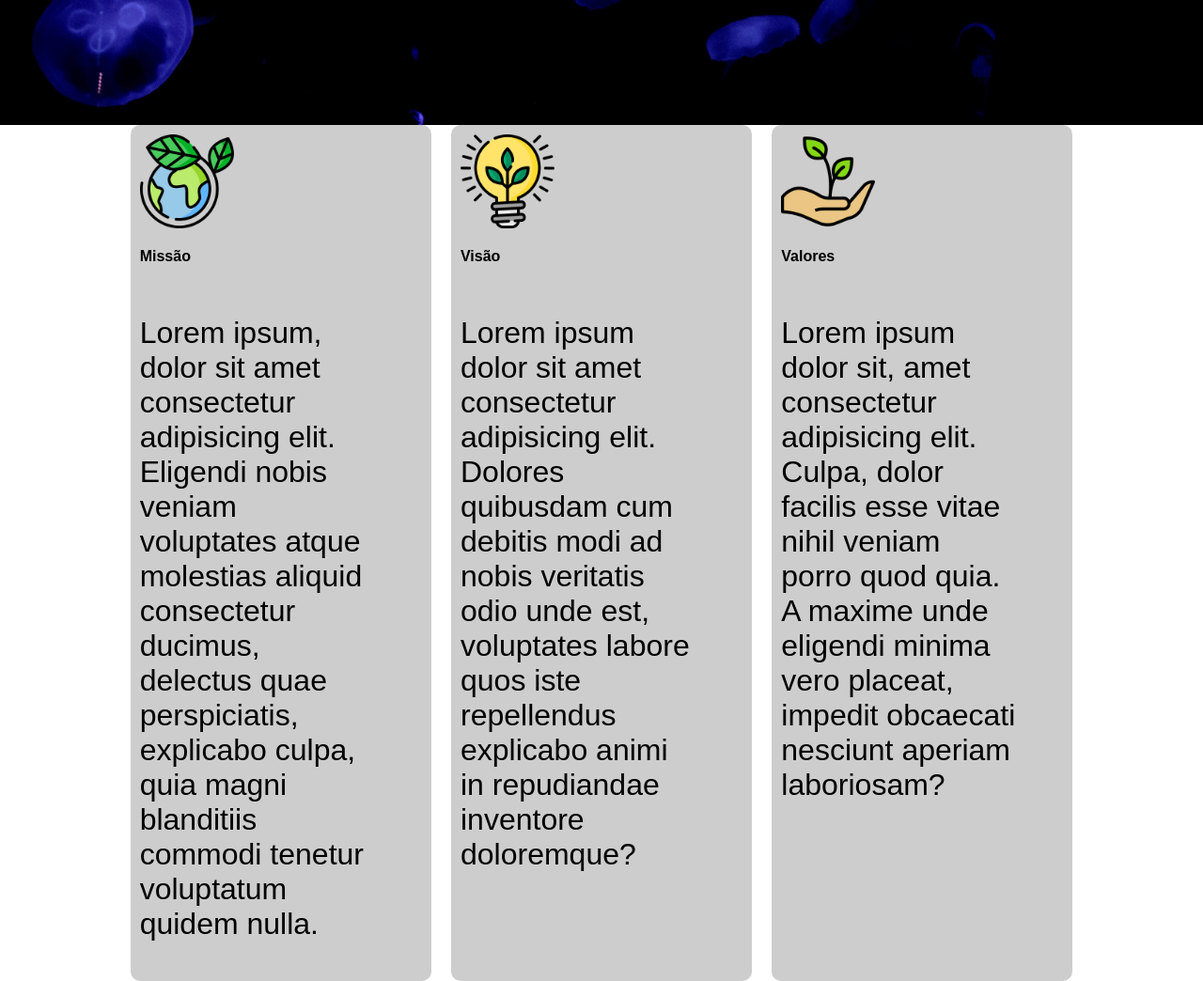
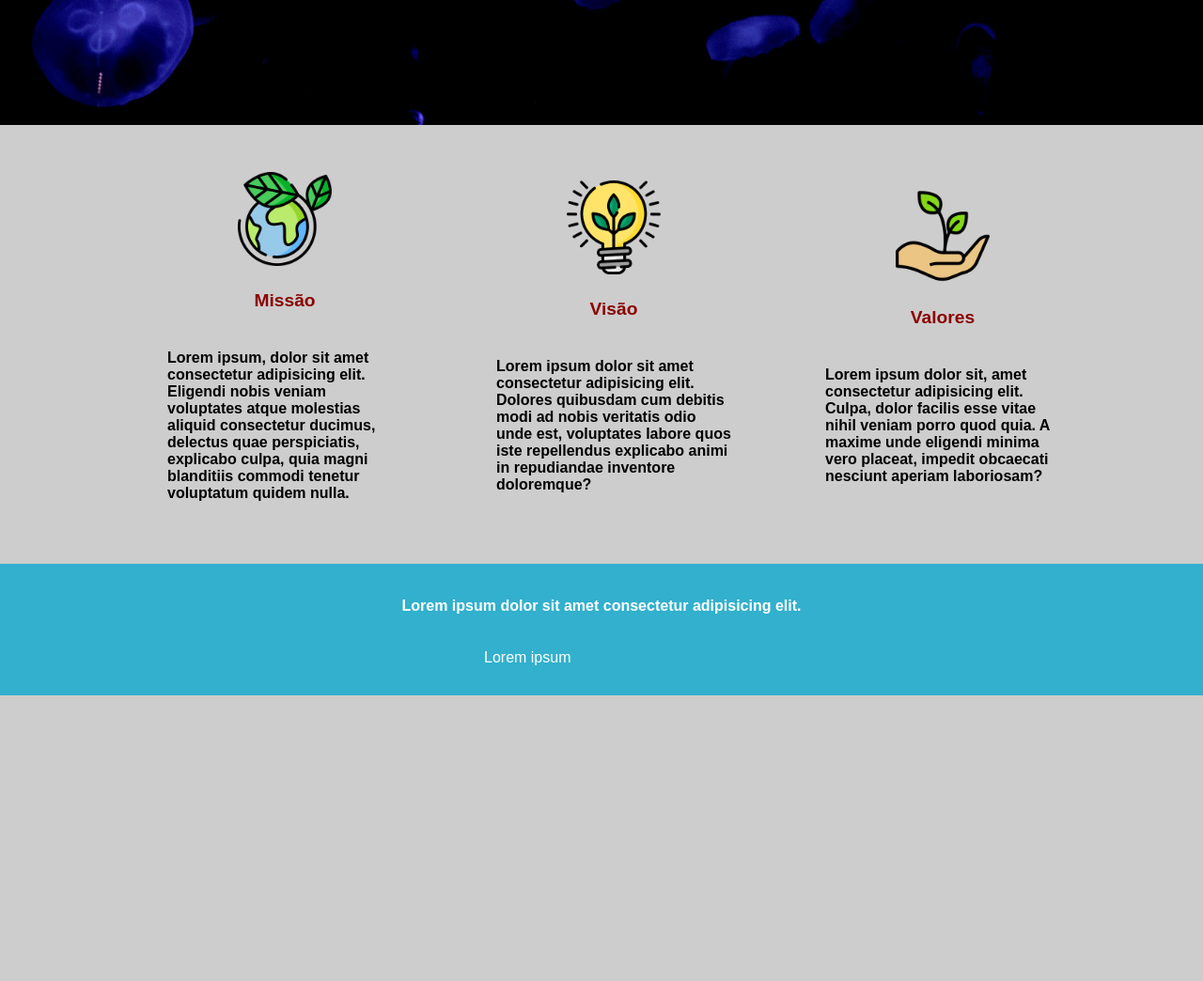
Before and after one commit to felipeguerrino-sptech/acquatec, a plain HTML site: page index.html in a window 1280 px wide. Shown: the part 440-1484 px from the top of the page at 94% size. After the commit the page ends 1180 px from the top, so only its background shows below. Drawn offline with Linux system fonts and the light colour scheme.

Commit message:
estruturacao de diretorios e footer

```diff
--- a/style.css
+++ b/css/style.css
@@ -4,6 +4,7 @@
 
 body {
     margin: 0;
+    background-color: #cdcdcd;
 }
 
 .header {
@@ -45,7 +46,7 @@ li, a {
 .banner {
     width: 100%;
     height: 500px;
-    background-image: url(./img/background.png);
+    background-image: url(../img/background.png);
     background-size: cover;
     color: white;
 }
@@ -75,10 +76,45 @@ p {
 }
 
 .container .card {
-    background-color: #cdcdcd;
-    padding: 10px;
+    padding: 50px;
     border-radius: 10px;
     width: 300px;
     display: flex;
     flex-direction: column;
+    align-items: center;
+    justify-content: center;
 }
+
+.card p {
+    font-size: medium;
+    font-weight: bold;
+}
+
+.card h4 {
+    font-size: larger;
+    font-weight: 900;
+    color: darkred;
+}
+
+.footer {
+    display: flex;
+    margin: auto;
+    background-color: #32b0cd;
+    width: 100%;
+    height: 140px;
+}
+
+.footer .container {
+    flex-direction: column;
+    align-items: center;
+}
+
+.footer h4 {
+    font-size: medium;
+    color: white;
+}
+
+.footer p {
+    font-size: medium;
+    color: white;
+}
--- a/index.html
+++ b/index.html
@@ -5,7 +5,7 @@
     <meta charset="UTF-8">
     <meta http-equiv="X-UA-Compatible" content="IE=edge">
     <meta name="viewport" content="width=device-width, initial-scale=1.0">
-    <link rel="stylesheet" href="style.css">
+    <link rel="stylesheet" href="./css/style.css">
     <title>Document</title>
 </head>
 
@@ -53,6 +53,12 @@
             </div>
         </div>
     </div>
+    <div class="footer">
+        <div class="container">
+            <h4>Lorem ipsum dolor sit amet consectetur adipisicing elit.</h4>
+            <p>Lorem ipsum</p>
+        </div>
+    </div>
 </body>
 
 </html>
```
